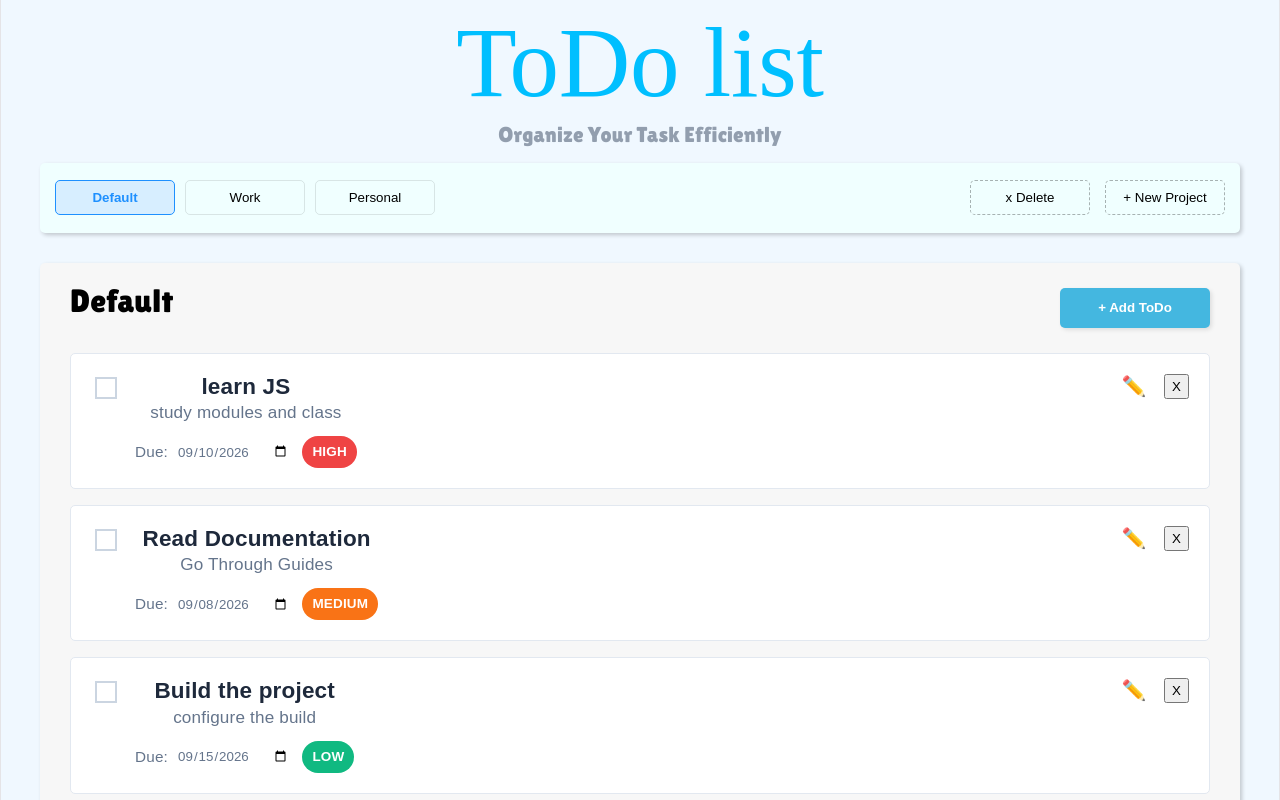
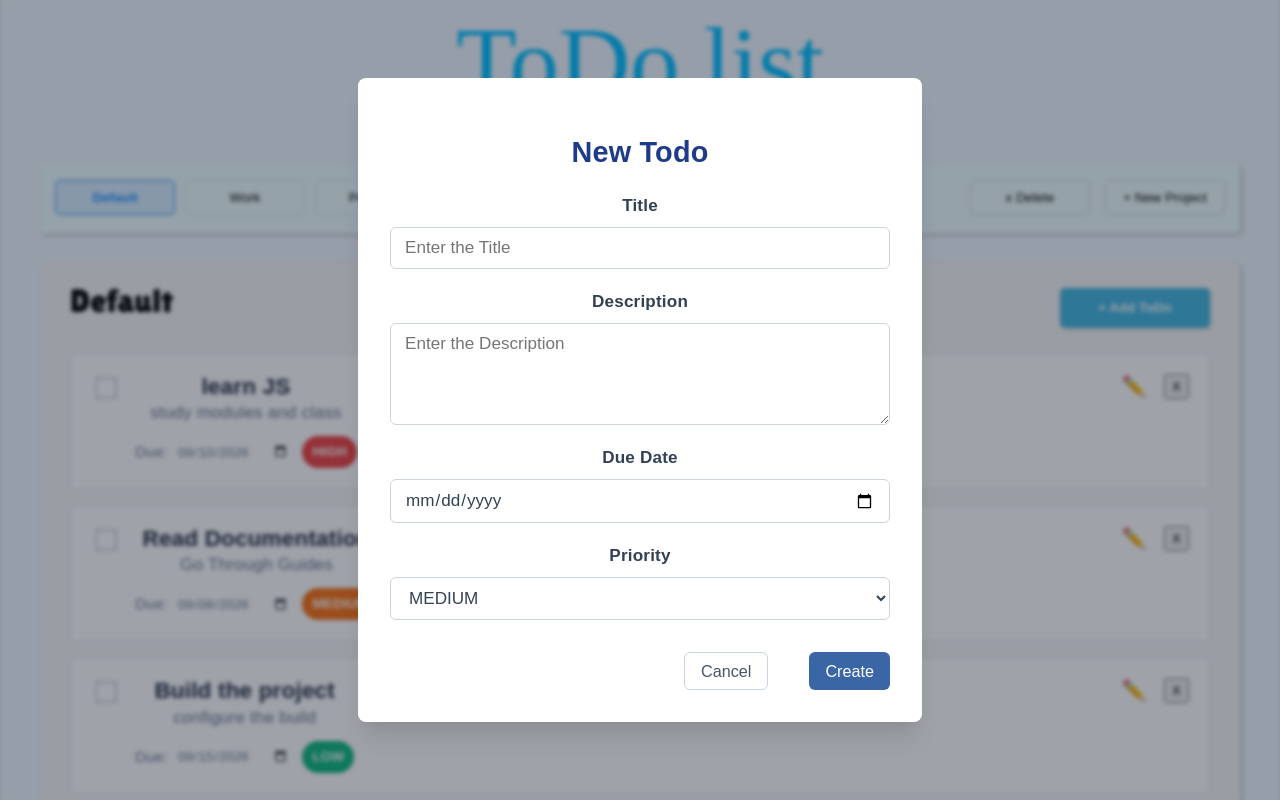
Before and after one commit to Rohith24-kumar/ODIN-TO-DO-LIST, a React (Vite) app: page / in a window 1280 px wide. Both pictures are taken after a click on the button "+ Add ToDo". Shown: the top 800 px of the page. Built offline with nearby package versions, Linux system fonts and the light colour scheme; a web font is replaced by a local one.

Commit message:
new feature of add new todo list to the list

```diff
--- a/src/App.css
+++ b/src/App.css
@@ -469,3 +469,82 @@ body {
   from { opacity: 0; transform: scale(0.95); }
   to { opacity: 1; transform: scale(1); }
 }
+
+
+
+
+.todo-form-box {
+  width: 500px !important;
+  max-width: 90% !important;
+  padding: 32px !important;
+  display: flex;
+  flex-direction: column;
+  gap: 20px;
+}
+
+.todo-form-header {
+  font-size: 1.6rem !important;
+  font-weight: 700 !important;
+  color: #1e3a8a !important;
+  margin-bottom: 8px !important;
+}
+
+
+.form-group-field {
+  display: flex;
+  flex-direction: column;
+  gap: 8px;
+  width: 100%;
+}
+
+.form-group-field label {
+  font-size: 0.95rem;
+  font-weight: 600;
+  color: #334155;
+  font-family: sans-serif;
+}
+
+
+.form-group-field input[type="text"],
+.form-group-field input[type="date"],
+.form-group-field textarea,
+.form-group-field select {
+  width: 100%;
+  box-sizing: border-box;
+  padding: 10px 14px;
+  border: 1px solid #cbd5e1;
+  border-radius: 6px;
+  font-size: 0.95rem;
+  color: #334155;
+  outline: none;
+  background-color: #ffffff;
+  font-family: sans-serif;
+  transition: all 0.2s ease;
+}
+
+.form-group-field input[type="text"]:focus,
+.form-group-field input[type="date"]:focus,
+.form-group-field textarea:focus,
+.form-group-field select:focus {
+  border-color: #3b82f6;
+  box-shadow: 0 0 0 3px rgba(59, 130, 246, 0.15);
+}
+
+.form-group-field textarea {
+  resize: vertical;
+}
+
+
+.todo-form-footer {
+  margin-top: 12px !important;
+}
+
+button.todo-btn-create {
+  background-color: #3b66a6 !important;
+  border: none !important;
+  color: white !important;
+}
+
+button.todo-btn-create:hover {
+  background-color: #2b4e85 !important;
+}
--- a/src/App.jsx
+++ b/src/App.jsx
@@ -1,3 +1,4 @@
+
 import { useState } from 'react';
 import './App.css';
 
@@ -7,20 +8,107 @@ function App() {
   const [activeTab, setActiveTab] = useState('default');
   const [errorMessage, setErrorMessage] = useState('');
   const [showDeleteModal, setDeleteModal] = useState(false);
+  const [showTodoModal, setShowTodoModel] = useState(false);
+
+  const [formData, setFormData] = useState({
+    title: '',
+    description: '',
+    dueDate: '',
+    priority: 'MEDIUM'
+  });
+
   const [todo, setTodo] = useState({
     default: [
-      { id: 1, title: 'learn JS', description: 'study modules and class', dueDate: '2026-09-10', priority: 'HIGH', completed: false },
-      { id: 2, title: 'Read Documentation', description: 'Go Through Guides', dueDate: '2026-09-08', priority: 'MEDIUM', completed: false },
-      { id: 3, title: 'Build the project', description: 'configure the build', dueDate: '2026-09-15', priority: 'LOW', completed: false }
+      {
+        id: 1,
+        title: 'learn JS',
+        description: 'study modules and class',
+        dueDate: '2026-09-10',
+        priority: 'HIGH',
+        completed: false
+      },
+      {
+        id: 2,
+        title: 'Read Documentation',
+        description: 'Go Through Guides',
+        dueDate: '2026-09-08',
+        priority: 'MEDIUM',
+        completed: false
+      },
+      {
+        id: 3,
+        title: 'Build the project',
+        description: 'configure the build',
+        dueDate: '2026-09-15',
+        priority: 'LOW',
+        completed: false
+      }
     ],
+
     work: [
-      { id: 4, title: 'prepare weekly report', description: 'Summarize completed tasks', dueDate: '2026-09-12', priority: 'HIGH', completed: false },
-      { id: 5, title: 'Team meeting', description: 'Sync on Q3 goals', dueDate: '2026-09-11', priority: 'MEDIUM', completed: false }
+      {
+        id: 4,
+        title: 'prepare weekly report',
+        description: 'Summarize completed tasks',
+        dueDate: '2026-09-12',
+        priority: 'HIGH',
+        completed: false
+      },
+      {
+        id: 5,
+        title: 'Team meeting',
+        description: 'Sync on Q3 goals',
+        dueDate: '2026-09-11',
+        priority: 'MEDIUM',
+        completed: false
+      }
     ],
+
     personal: [
-      { id: 6, title: 'Grocery shopping', description: 'Milk, eggs, bread', dueDate: '2026-09-09', priority: 'LOW', completed: false }
+      {
+        id: 6,
+        title: 'Grocery shopping',
+        description: 'Milk, eggs, bread',
+        dueDate: '2026-09-09',
+        priority: 'LOW',
+        completed: false
+      }
     ]
   });
+
+  const handleAddTodo = (e) => {
+    if (e) {
+      e.preventDefault();
+    }
+
+    if (!formData.title.trim()) return;
+
+    const newTask = {
+      id: Date.now(),
+      title: formData.title.trim(),
+      description:
+        formData.description.trim() || 'No Description provided.',
+      dueDate:
+        formData.dueDate ||
+        new Date().toISOString().split('T')[0],
+      priority: formData.priority,
+      completed: false
+    };
+
+    setTodo({
+      ...todo,
+      [activeTab]: [...todo[activeTab], newTask]
+    });
+
+    setFormData({
+      title: '',
+      description: '',
+      dueDate: '',
+      priority: 'MEDIUM'
+    });
+
+    setShowTodoModel(false);
+  };
 
   const confirmCustomDelete = () => {
     const updateTodoState = { ...todo };
@@ -35,6 +123,7 @@ function App() {
       setActiveTab('default');
       setTodo({ default: [] });
     }
+
     setDeleteModal(false);
   };
 
@@ -44,6 +133,7 @@ function App() {
 
   const submitNewProject = () => {
     const formattedName = newProjectName.trim();
+
     if (!formattedName) {
       setIsCreating(false);
       setErrorMessage('');
@@ -51,12 +141,19 @@ function App() {
     }
 
     const formattedKey = formattedName.toLowerCase();
+
     if (todo[formattedKey]) {
-      setErrorMessage('A project with the same Name already Exists!..');
+      setErrorMessage(
+        'A project with the same Name already Exists!..'
+      );
       return;
     }
 
-    setTodo({ ...todo, [formattedKey]: [] });
+    setTodo({
+      ...todo,
+      [formattedKey]: []
+    });
+
     setActiveTab(formattedKey);
     setProjectName('');
     setErrorMessage('');
@@ -64,30 +161,32 @@ function App() {
   };
 
   const handleDeleteTodo = (id) => {
-    const updatedCategoryList = todo[activeTab].filter(item => item.id !== id);
-    setTodo({ ...todo, [activeTab]: updatedCategoryList });
+    const updatedCategoryList = todo[activeTab].filter(
+      (item) => item.id !== id
+    );
+
+    setTodo({
+      ...todo,
+      [activeTab]: updatedCategoryList
+    });
   };
 
   const handleToggleComplete = (id) => {
-    const updatedCategoryList = todo[activeTab].map(item => {
+    const updatedCategoryList = todo[activeTab].map((item) => {
       if (item.id === id) {
-        return { ...item, completed: !item.completed };
+        return {
+          ...item,
+          completed: !item.completed
+        };
       }
+
       return item;
     });
-    setTodo({ ...todo, [activeTab]: updatedCategoryList });
-  };
 
-  const handleAddTodo = () => {
-    const newTask = {
-      id: Date.now(),
-      title: `New ${activeTab} Task`,
-      description: 'Click edit to change descriptions',
-      dueDate: '2026-10-01',
-      priority: 'MEDIUM',
-      completed: false
-    };
-    setTodo({ ...todo, [activeTab]: [...todo[activeTab], newTask] });
+    setTodo({
+      ...todo,
+      [activeTab]: updatedCategoryList
+    });
   };
 
   const currentTab = todo[activeTab] || [];
@@ -104,7 +203,9 @@ function App() {
           {Object.keys(todo).map((tabname) => (
             <button
               key={tabname}
-              className={`nav-button-tab ${activeTab === tabname ? 'active-tab' : ''}`}
+              className={`nav-button-tab ${
+                activeTab === tabname ? 'active-tab' : ''
+              }`}
               onClick={() => setActiveTab(tabname)}
             >
               {tabname.charAt(0).toUpperCase() + tabname.slice(1)}
@@ -114,7 +215,7 @@ function App() {
 
         <div className="left-nav">
           {isCreating ? (
-            <div className='inline-project-creator'>
+            <div className="inline-project-creator">
               <button
                 className="nav-cancel-project"
                 onClick={() => {
@@ -125,43 +226,86 @@ function App() {
               >
                 ✕ Cancel
               </button>
-              <div className='input-wrapper-container'>
+
+              <div className="input-wrapper-container">
                 <input
                   type="text"
-                  placeholder='Project Name'
-                  className={`project-name-input ${errorMessage ? 'input-error-border' : ''}`}
+                  placeholder="Project Name"
+                  className={`project-name-input ${
+                    errorMessage ? 'input-error-border' : ''
+                  }`}
                   autoFocus
                   value={newProjectName}
                   onChange={(e) => {
                     setProjectName(e.target.value);
-                    if (errorMessage) setErrorMessage('');
+
+                    if (errorMessage) {
+                      setErrorMessage('');
+                    }
                   }}
-                  onKeyDown={(e) => e.key === 'Enter' && submitNewProject()}
+                  onKeyDown={(e) =>
+                    e.key === 'Enter' && submitNewProject()
+                  }
                 />
+
                 {errorMessage && (
-                  <div className='custom-error-popup animate-fade-in'>
-                    <span className='error-triangle-arrow'></span>
+                  <div className="custom-error-popup animate-fade-in">
+                    <span className="error-triangle-arrow"></span>
                     ⚠️ {errorMessage}
                   </div>
                 )}
               </div>
-              <button className='nav-save-inline' onClick={submitNewProject}>Save</button>
+
+              <button
+                className="nav-save-inline"
+                onClick={submitNewProject}
+              >
+                Save
+              </button>
             </div>
           ) : (
             <>
-              <button className="nav-delete" onClick={triggerDeleteProject}>x Delete</button>
-              <button className="nav-add" onClick={() => setIsCreating(true)}>+ New Project</button>
+              <button
+                className="nav-delete"
+                onClick={triggerDeleteProject}
+              >
+                x Delete
+              </button>
+
+              <button
+                className="nav-add"
+                onClick={() => setIsCreating(true)}
+              >
+                + New Project
+              </button>
 
               {showDeleteModal && (
-                <div className='modal-backdrop'>
-                  <div className='custom-modal-box'>
-                    <h3 className='model-title'>Delete Project</h3>
-                    <p className='modal-text'>
-                      Are you sure you want to delete the entire <strong>{activeTab}</strong> project folder? This action will delete all tasks in the folder.
+                <div className="modal-backdrop">
+                  <div className="custom-modal-box">
+                    <h3 className="model-title">
+                      Delete Project
+                    </h3>
+
+                    <p className="modal-text">
+                      Are you sure you want to delete the entire{' '}
+                      <strong>{activeTab}</strong> project folder?
+                      This action will delete all tasks in the folder.
                     </p>
-                    <div className='modal-action-row'>
-                      <button className='modal-btn-cancel' onClick={() => setDeleteModal(false)}>Cancel</button>
-                      <button className='modal-btn-confirm' onClick={confirmCustomDelete}>Delete Folder</button>
+
+                    <div className="modal-action-row">
+                      <button
+                        className="modal-btn-cancel"
+                        onClick={() => setDeleteModal(false)}
+                      >
+                        Cancel
+                      </button>
+
+                      <button
+                        className="modal-btn-confirm"
+                        onClick={confirmCustomDelete}
+                      >
+                        Delete Folder
+                      </button>
                     </div>
                   </div>
                 </div>
@@ -171,43 +315,207 @@ function App() {
         </div>
       </div>
 
-      <div className='default-page'>
-        <h5 className='default-htag'>{activeTab.charAt(0).toUpperCase() + activeTab.slice(1)}</h5>
-        <button className='default-add' onClick={handleAddTodo}>+ Add ToDo</button>
+      <div className="default-page">
+        <h5 className="default-htag">
+          {activeTab.charAt(0).toUpperCase() +
+            activeTab.slice(1)}
+        </h5>
 
-        <div className='todo-item-list'>
+        <button
+          className="default-add"
+          onClick={() => setShowTodoModel(true)}
+        >
+          + Add ToDo
+        </button>
+
+        {showTodoModal && (
+          <div className="modal-backdrop">
+            <form
+              className="custom-modal-box todo-form-box"
+              onSubmit={handleAddTodo}
+            >
+              <h3 className="model-title todo-form-header">
+                New Todo
+              </h3>
+
+              <div className="form-group-field">
+                <label>Title</label>
+
+                <input
+                  type="text"
+                  placeholder="Enter the Title"
+                  value={formData.title}
+                  onChange={(e) =>
+                    setFormData({
+                      ...formData,
+                      title: e.target.value
+                    })
+                  }
+                  required
+                />
+              </div>
+
+              <div className="form-group-field">
+                <label>Description</label>
+
+                <textarea
+                  placeholder="Enter the Description"
+                  rows="4"
+                  value={formData.description}
+                  onChange={(e) =>
+                    setFormData({
+                      ...formData,
+                      description: e.target.value
+                    })
+                  }
+                />
+              </div>
+
+              <div className="form-group-field">
+                <label>Due Date</label>
+
+                <input
+                  type="date"
+                  value={formData.dueDate}
+                  onChange={(e) =>
+                    setFormData({
+                      ...formData,
+                      dueDate: e.target.value
+                    })
+                  }
+                  required
+                />
+              </div>
+
+              <div className="form-group-field">
+                <label>Priority</label>
+
+                <select
+                  value={formData.priority}
+                  onChange={(e) =>
+                    setFormData({
+                      ...formData,
+                      priority: e.target.value
+                    })
+                  }
+                  required
+                >
+                  <option value="HIGH">HIGH</option>
+                  <option value="MEDIUM">MEDIUM</option>
+                  <option value="LOW">LOW</option>
+                </select>
+              </div>
+
+              <div className="modal-actions-row todo-form-footer">
+                <button
+                  type="button"
+                  className="modal-btn modal-btn-cancel"
+                  onClick={() => {
+                    setShowTodoModel(false);
+
+                    setFormData({
+                      title: '',
+                      description: '',
+                      dueDate: '',
+                      priority: 'MEDIUM'
+                    });
+                  }}
+                >
+                  Cancel
+                </button>
+
+                <button
+                  type="submit"
+                  className="modal-btn todo-btn-create"
+                >
+                  Create
+                </button>
+              </div>
+            </form>
+          </div>
+        )}
+
+        <div className="todo-item-list">
           {currentTab.map((singleTodo) => (
-            <div key={singleTodo.id} className='work'>
-              <div className='info'>
-                <div className='todo-content-left'>
+            <div
+              key={singleTodo.id}
+              className="work"
+            >
+              <div className="info">
+                <div className="todo-content-left">
                   <input
-                    type='checkbox'
+                    type="checkbox"
                     checked={singleTodo.completed}
-                    onChange={() => handleToggleComplete(singleTodo.id)}
+                    onChange={() =>
+                      handleToggleComplete(singleTodo.id)
+                    }
                     name={`${activeTab}-todo-${singleTodo.id}`}
                     id={`${activeTab}-checkbox-${singleTodo.id}`}
-                    className='custom-checkbox'
+                    className="custom-checkbox"
                   />
-                  <div className='to-do-text-block'>
-                    <h4 className={`todo-title ${singleTodo.completed ? 'completed-task' : ''}`}>{singleTodo.title}</h4>
-                    <p className='todo-desc'>{singleTodo.description}</p>
-                    <div className='todo-metadata'>
-                      <span className='due-label'>Due:</span>
-                      <input type='date' defaultValue={singleTodo.dueDate} className="todo-date-field" />
-                      <span className={`priority-tag ${(singleTodo.priority || 'LOW').toLowerCase()}`}>{singleTodo.priority || 'LOW'}</span>
+
+                  <div className="to-do-text-block">
+                    <h4
+                      className={`todo-title ${
+                        singleTodo.completed
+                          ? 'completed-task'
+                          : ''
+                      }`}
+                    >
+                      {singleTodo.title}
+                    </h4>
+
+                    <p className="todo-desc">
+                      {singleTodo.description}
+                    </p>
+
+                    <div className="todo-metadata">
+                      <span className="due-label">
+                        Due:
+                      </span>
+
+                      <input
+                        type="date"
+                        defaultValue={singleTodo.dueDate}
+                        className="todo-date-field"
+                      />
+
+                      <span
+                        className={`priority-tag ${
+                          (
+                            singleTodo.priority || 'LOW'
+                          ).toLowerCase()
+                        }`}
+                      >
+                        {singleTodo.priority || 'LOW'}
+                      </span>
                     </div>
                   </div>
                 </div>
-                <div className='todo-content-right'>
-                  <button className='icon-btn'>✏️</button>
-                  <button className='icon-button delete' onClick={() => handleDeleteTodo(singleTodo.id)}>
+
+                <div className="todo-content-right">
+                  <button className="icon-btn">
+                    ✏️
+                  </button>
+
+                  <button
+                    className="icon-button delete"
+                    onClick={() =>
+                      handleDeleteTodo(singleTodo.id)
+                    }
+                  >
                     X
                   </button>
                 </div>
               </div>
             </div>
           ))}
-          {currentTab.length === 0 && <p className="empty-state-text">No tasks remaining in this list!</p>}
+
+          {currentTab.length === 0 && (
+            <p className="empty-state-text">
+              No tasks remaining in this list!
+            </p>
+          )}
         </div>
       </div>
     </>
```
